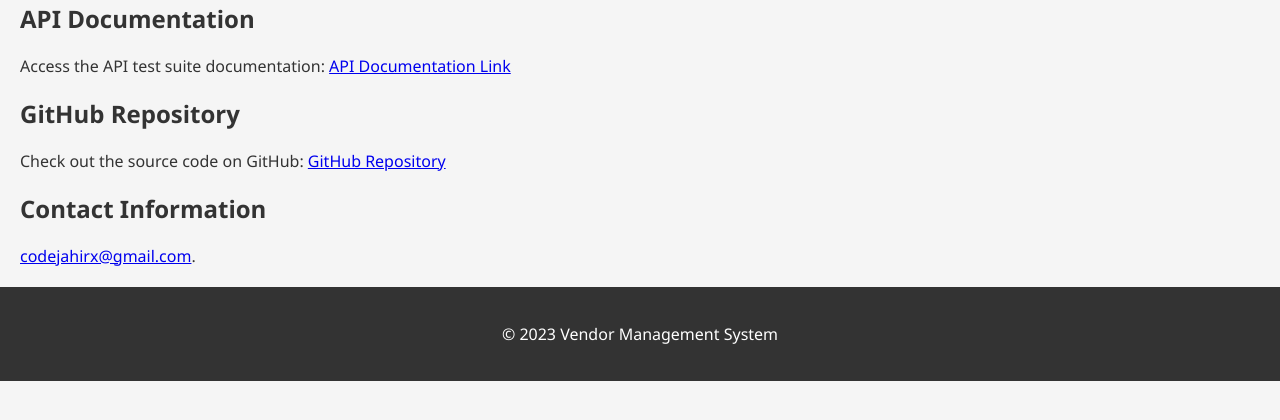
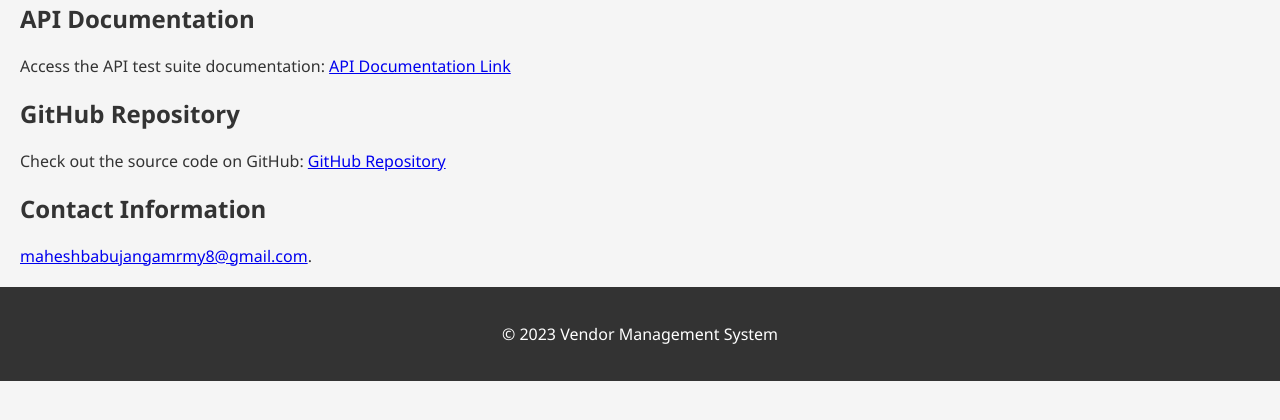
Before and after one commit to Maheshbabu23/Vendor_Management, a Django app: template templates/home.html in a window 1280 px wide. Shown: the part 301-721 px from the top of the page. Run offline with Django 4.2, Linux system fonts and the light colour scheme; the template is opened without the code that fills it, so the values that code supplies are empty.

Commit message:
Added Projet

```diff
--- a/templates/home.html
+++ b/templates/home.html
@@ -91,7 +91,7 @@
     <section>
       <h2>Contact Information</h2>
       <p>
-        <a href="mailto:codejahirx@gmail.com">codejahirx@gmail.com</a>.
+        <a href="maheshbabujangamrmy8@gmail.com">maheshbabujangamrmy8@gmail.com</a>.
       </p>
     </section>
 
```
